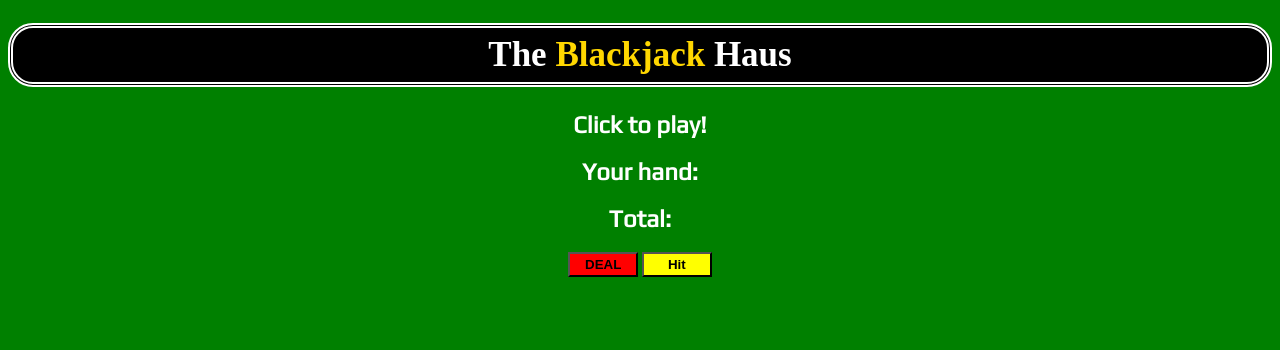
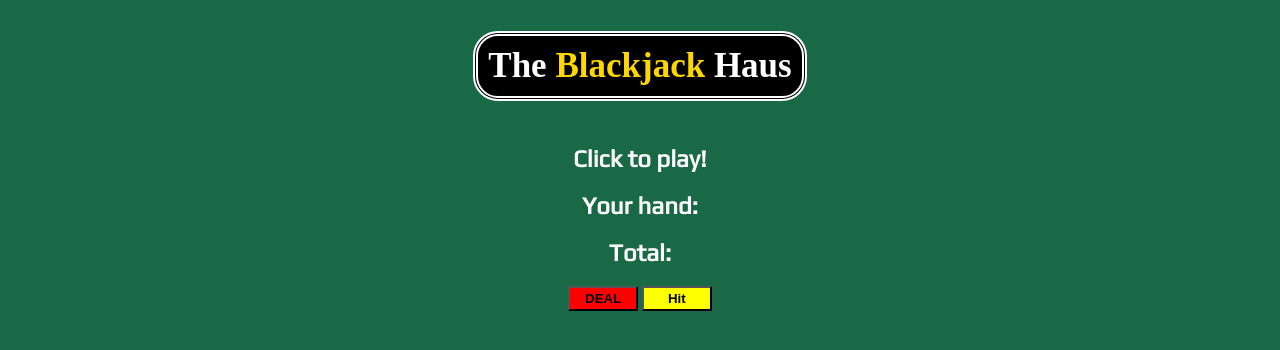
Before and after one commit to kjicodes/blackjack-haus, a plain HTML site: page index.html in a window 1280 px wide. Drawn offline with Linux system fonts and the light colour scheme; a web font is replaced by a local one.

Commit message:
Update styling

```diff
--- a/css/styles.css
+++ b/css/styles.css
@@ -8,7 +8,10 @@
 }
 
 body {
-    background-color: green;
+    display: grid;
+    justify-content: center;
+    align-items: center;
+    background-color: rgb(25, 105, 70);
     text-align: center;
     color: white;
     font-family: "Play";
@@ -23,7 +26,7 @@ h1 {
     font-size: 35px;
     border: 5px double white;
     border-radius: 25px;
-    padding: 7px;
+    padding: 10px;
     background-color: black;
     color: white;
 }
```
